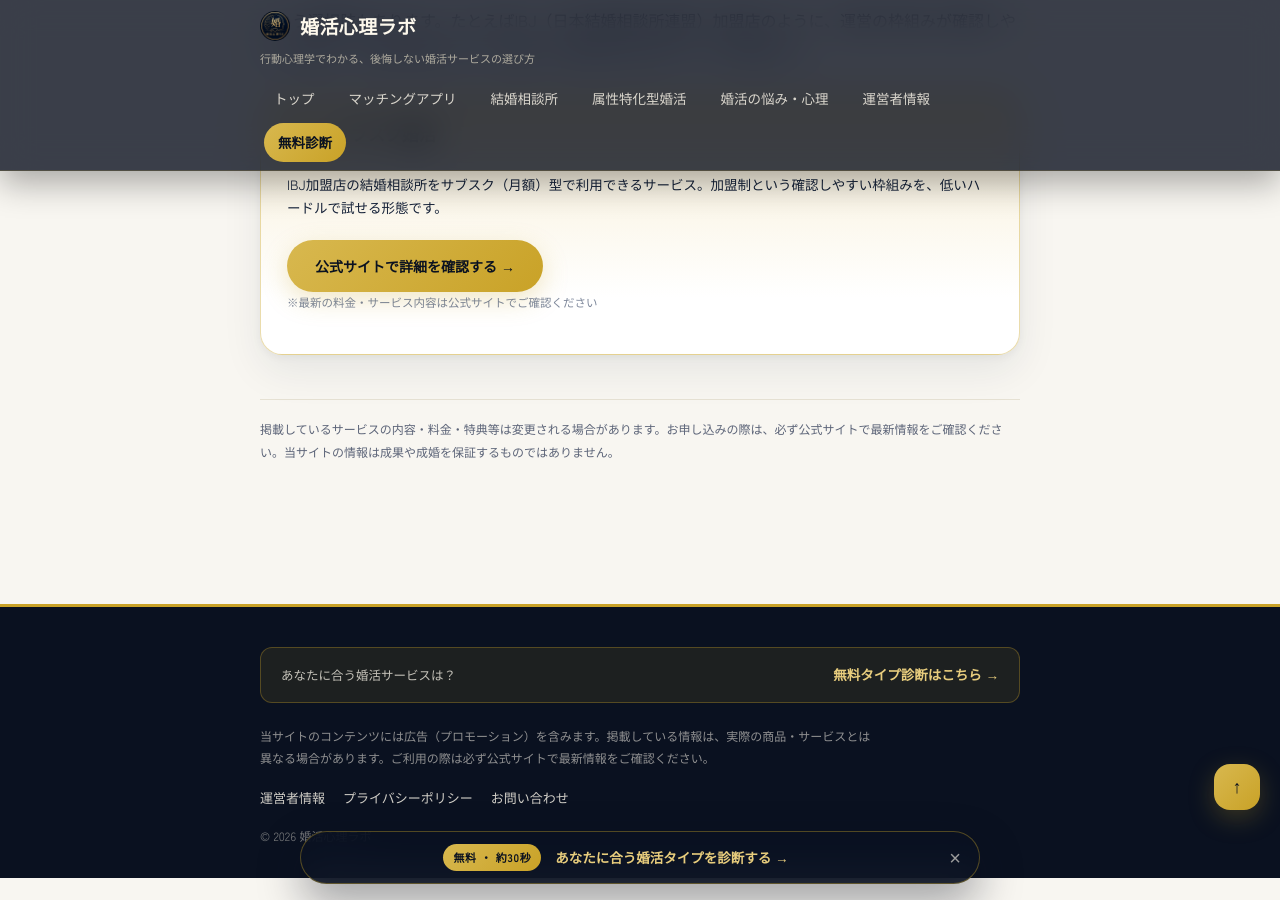
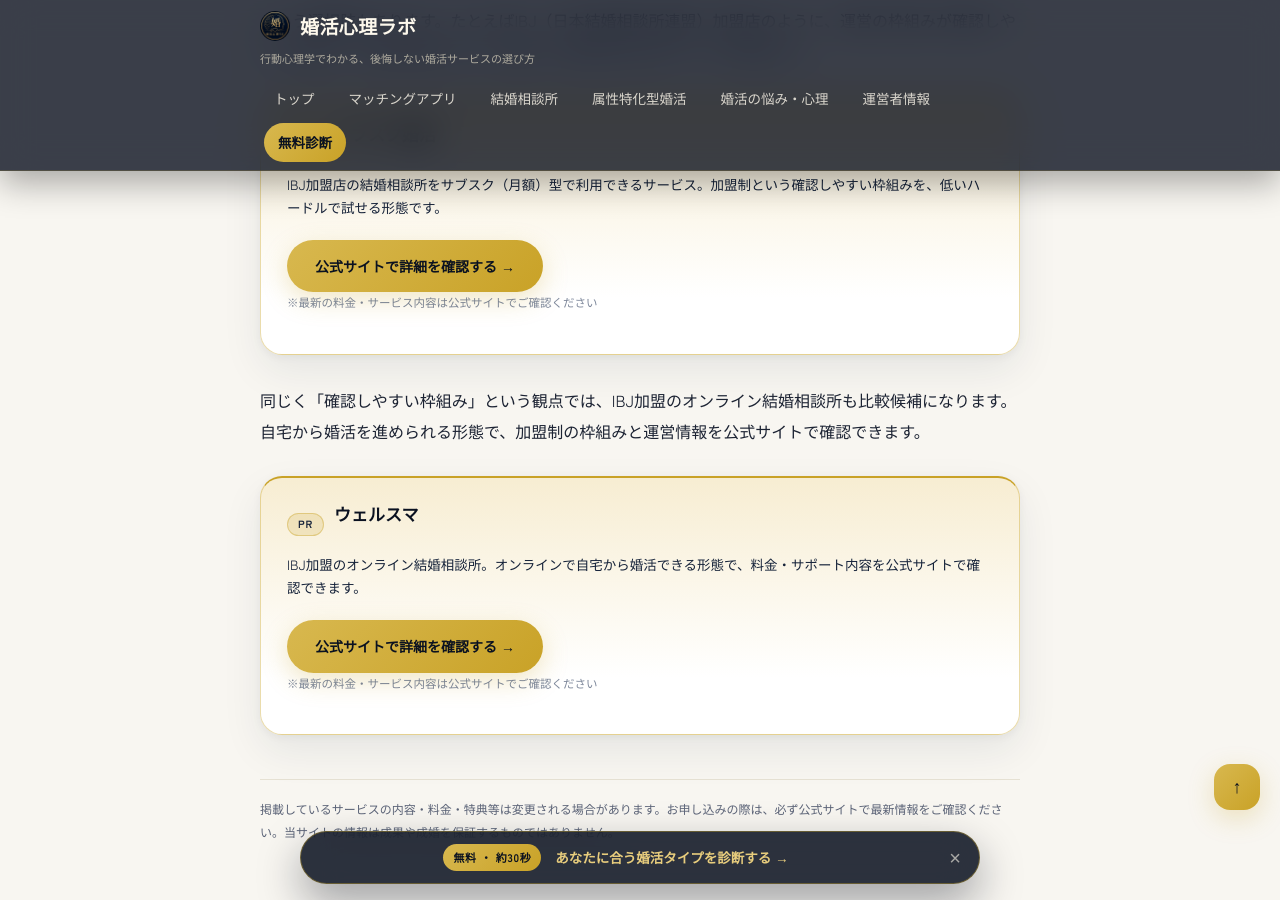
Before and after one commit to consultantshuu0907-afk/konkatsu-psychology-lab, a Jekyll site: the page built from _posts/2026-08-24-concoi-hyouban.md, in a window 1280 px wide and 900 px high, scrolled down 4618 px. Built offline with Jekyll 4.4.1, drawn with Linux system fonts in a browser that asks for light colours; some of the changed text lies outside the part shown.

Commit message:
Add files via upload

```diff
--- a/_posts/2026-08-24-concoi-hyouban.md
+++ b/_posts/2026-08-24-concoi-hyouban.md
@@ -89,3 +89,13 @@ concoi(こんこい)に限らず、比較的新しいマッチングアプリを
   img="https://www.rentracks.jp/adx/p.gifx?idx=0.57954.386058.9927.14145&dna=162831"
   button="公式サイトで詳細を確認する →"
 %}
+
+同じく「確認しやすい枠組み」という観点では、IBJ加盟のオンライン結婚相談所も比較候補になります。自宅から婚活を進められる形態で、加盟制の枠組みと運営情報を公式サイトで確認できます。
+
+{% include affiliate-cta.html
+  name="ウェルスマ"
+  tagline="IBJ加盟のオンライン結婚相談所。オンラインで自宅から婚活できる形態で、料金・サポート内容を公式サイトで確認できます。"
+  url="https://t.afi-b.com/visit.php?a=e16244o-k522499Y&p=i990685A"
+  img="https://t.afi-b.com/lead/e16244o/i990685A/k522499Y"
+  button="公式サイトで詳細を確認する →"
+%}
```
Also changed, not shown: _posts/2026-08-16-matching-app-vs-kekkonsodanjo.md (+10 -0 lines), _posts/2026-08-20-partner-agent-kuchikomi-hyouban.md (+10 -0 lines).
